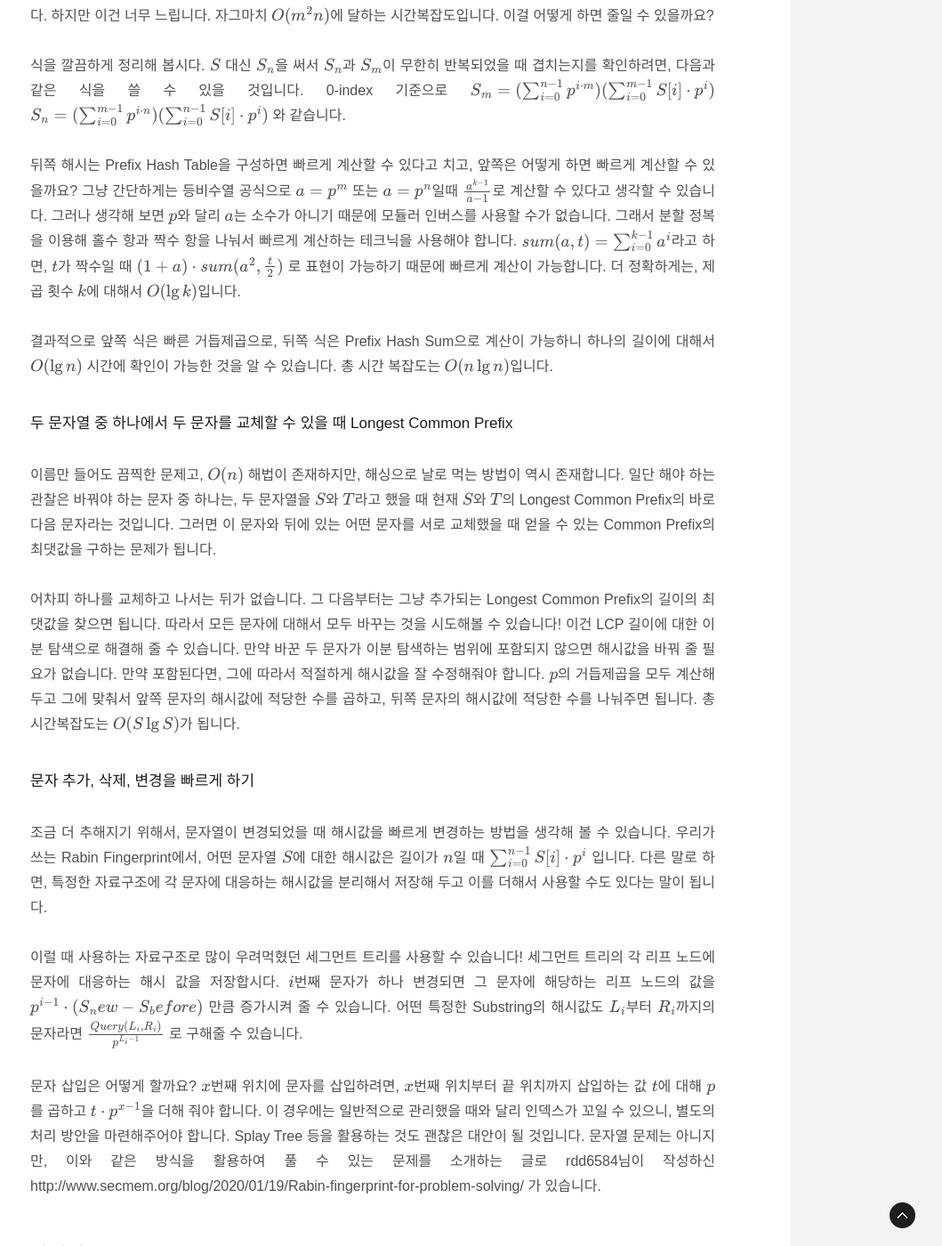
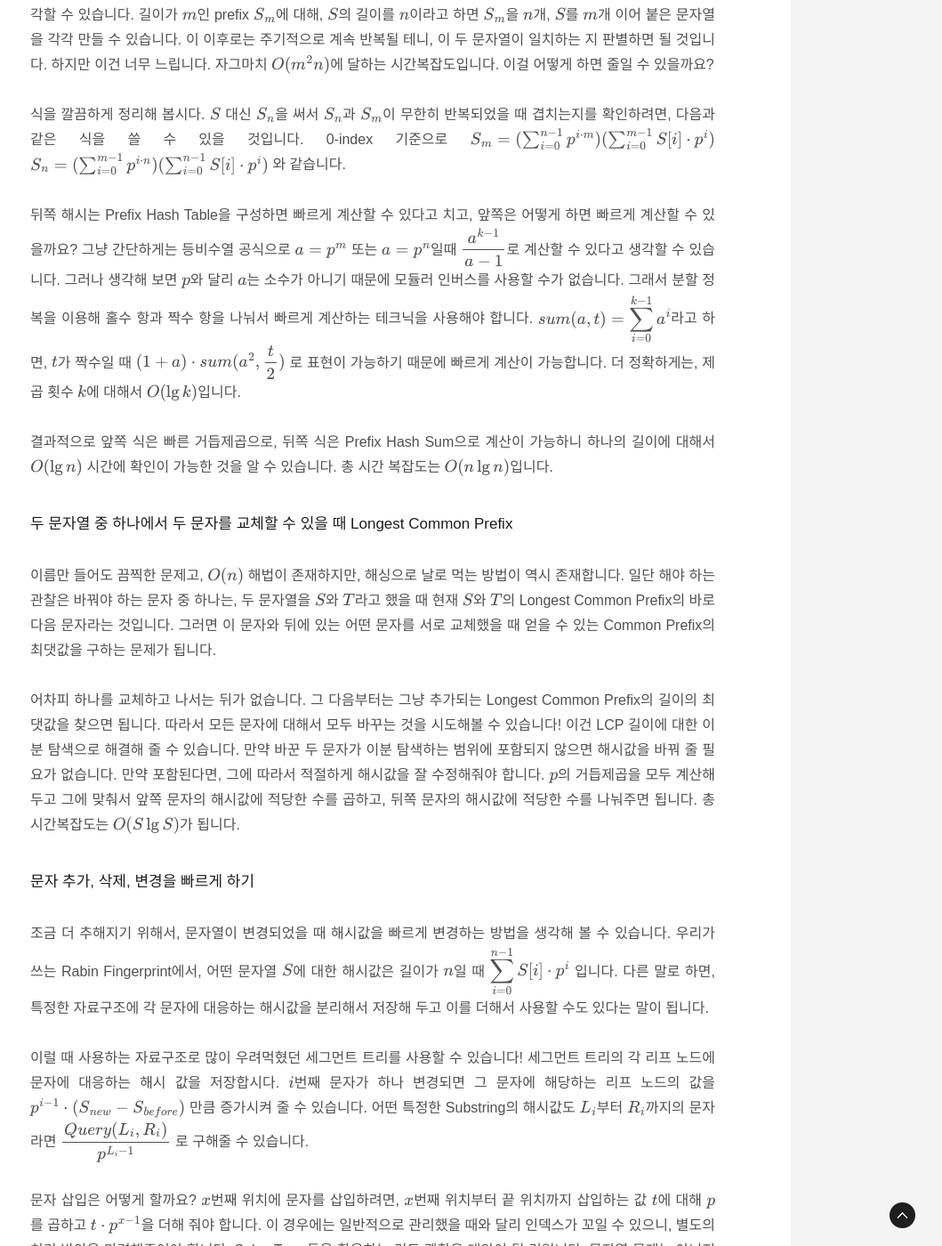
Before and after one commit to algoshitpo/algoshitpo.github.io, a Jekyll site: the page built from _posts/2020-02-08-hashingtechnique.md, in a window 1280 px wide and 1400 px high, scrolled down 3715 px. Shown: the whole window at 89% size, without its empty margins (221-1280 px from the left). Built offline with Jekyll 4.4.1, drawn with Linux system fonts in a browser that asks for light colours; some web fonts are replaced; formulas are drawn with MathJax 3; some of the changed text lies outside the part shown.

Commit message:
minor change 2

```diff
--- a/_posts/2020-02-08-hashingtechnique.md
+++ b/_posts/2020-02-08-hashingtechnique.md
@@ -26,7 +26,7 @@ ACM-ICPC 등에서 주로 출제되는 문자열 문제는 일반적으로 KMP,
 
 다음으로 해결할 수 있는 문제를 소개하기 전에 혹시 모르시는 분들을 위해서 Prefix Hash Table에 대해서 설명하려고 합니다. Prefix Hash Table이란 그냥 단순하게 문자열 $S$에 대해 1번째 문자부터 $S$번째 문자까지 처음 $x$개의 문자로 구성된 문자열의 해시값을 저장해 놓은 것을 말합니다. 일반적으로 롤링 해시에서는 길이를 고정시키고 문자를 하나씩만 변화시키면서 해시값을 계산하기 때문에, 문자가 추가될 때 새로운 값을 더해 주고 문자가 제거될 때 추가했던 값을 빼 주는 식으로 간단하게 계산할 수 있었습니다. 하지만 어떤 문자열에 대하여 임의의 substring의 해시값을 구하고 싶다면 어떨까요? 그렇게 어렵지 않습니다.
 
-편의를 위해 0-index를 사용하겠습니다. $k$번째 문자까지의 해시값은 해시 상수가 $p$이고 모듈러가 $M$일 때 , $ H_k = \sum_{i=0}^{k} S_i  \cdot p^i \space mod \space M $ 이 됩니다. 이때 $L$번째 문자부터 $R$번째 문자까지의 substring 해시값은 $ \sum_{i=L}^{R} S_i  \cdot p^{i-L} \space mod \space M $ 이므로, $ \frac{ H_R - H_{L-1} }{ p^L } $ 로 계산할 수 있습니다. 모듈러가 있는 상황에서 나누기 위해서는 모듈러 인버스를 찾아야 하는데, $M$을 적절한 소수로 미리 설정해 두었다면 페르마 소정리를 통해 $p^k$에 대한 모듈러 인버스를 빠른 거듭제곱법으로 $O(\lg K)$에 찾아줄 수 있습니다. 따라서 처음에 Prefix Hash Table을 $O(S)$에 계산해 둔다면 이후에는 임의의 substring의 해시값을 $O(\lg S)$에 찾아줄 수 있겠습니다. 쿼리가 꽤 많은 것이 보장된다면 모든 경우의 모듈러 인버스를 $O(S)$에 미리 전처리 해둘 수도 있습니다. 이건 문제에 따라서 다르게 쓸 수 있는 영역이겠네요.
+편의를 위해 0-index를 사용하겠습니다. $k$번째 문자까지의 해시값은 해시 상수가 $p$이고 모듈러가 $M$일 때 , $\displaystyle H_k = \sum_{i=0}^{k} S_i  \cdot p^i \space mod \space M $ 이 됩니다. 이때 $L$번째 문자부터 $R$번째 문자까지의 substring 해시값은 $\displaystyle \sum_{i=L}^{R} S_i  \cdot p^{i-L} \space mod \space M $ 이므로, $\displaystyle \frac{ H_R - H_{L-1} }{ p^L } $ 로 계산할 수 있습니다. 모듈러가 있는 상황에서 나누기 위해서는 모듈러 인버스를 찾아야 하는데, $M$을 적절한 소수로 미리 설정해 두었다면 페르마 소정리를 통해 $p^k$에 대한 모듈러 인버스를 빠른 거듭제곱법으로 $O(\lg K)$에 찾아줄 수 있습니다. 따라서 처음에 Prefix Hash Table을 $O(S)$에 계산해 둔다면 이후에는 임의의 substring의 해시값을 $O(\lg S)$에 찾아줄 수 있겠습니다. 쿼리가 꽤 많은 것이 보장된다면 모든 경우의 모듈러 인버스를 $O(S)$에 미리 전처리 해둘 수도 있습니다. 이건 문제에 따라서 다르게 쓸 수 있는 영역이겠네요.
 
 ## 팰린드롬과 관련된 문제들
 
@@ -64,7 +64,7 @@ ACM-ICPC 등에서 주로 출제되는 문자열 문제는 일반적으로 KMP,
 $$ S_n = (\sum_{i=0}^{m-1} p^{i \cdot n}) (\sum_{i=0}^{n-1}S[i] \cdot p^i) $$
 와 같습니다.
 
-뒤쪽 해시는 Prefix Hash Table을 구성하면 빠르게 계산할 수 있다고 치고, 앞쪽은 어떻게 하면 빠르게 계산할 수 있을까요? 그냥 간단하게는 등비수열 공식으로 $a=p^m$ 또는 $a=p^n$일때 $ \frac{ a^{k-1}}{a-1}$로 계산할 수 있다고 생각할 수 있습니다. 그러나 생각해 보면 $p$와 달리 $a$는 소수가 아니기 때문에 모듈러 인버스를 사용할 수가 없습니다. 그래서 분할 정복을 이용해 홀수 항과 짝수 항을 나눠서 빠르게 계산하는 테크닉을 사용해야 합니다. $sum(a,t) = \sum_{i=0}^{k-1} a^i$라고 하면, $t$가 짝수일 때 $(1+a) \cdot sum(a^2, \frac{t}{2})$ 로 표현이 가능하기 때문에 빠르게 계산이 가능합니다. 더 정확하게는, 제곱 횟수 $k$에 대해서 $O(\lg k)$입니다.
+뒤쪽 해시는 Prefix Hash Table을 구성하면 빠르게 계산할 수 있다고 치고, 앞쪽은 어떻게 하면 빠르게 계산할 수 있을까요? 그냥 간단하게는 등비수열 공식으로 $a=p^m$ 또는 $a=p^n$일때 $ \displaystyle \frac{ a^{k-1}}{a-1}$로 계산할 수 있다고 생각할 수 있습니다. 그러나 생각해 보면 $p$와 달리 $a$는 소수가 아니기 때문에 모듈러 인버스를 사용할 수가 없습니다. 그래서 분할 정복을 이용해 홀수 항과 짝수 항을 나눠서 빠르게 계산하는 테크닉을 사용해야 합니다. $\displaystyle sum(a,t) = \sum_{i=0}^{k-1} a^i$라고 하면, $t$가 짝수일 때 $\displaystyle (1+a) \cdot sum(a^2, \frac{t}{2})$ 로 표현이 가능하기 때문에 빠르게 계산이 가능합니다. 더 정확하게는, 제곱 횟수 $k$에 대해서 $O(\lg k)$입니다.
 
 결과적으로 앞쪽 식은 빠른 거듭제곱으로, 뒤쪽 식은 Prefix Hash Sum으로 계산이 가능하니 하나의 길이에 대해서 $O(\lg n)$ 시간에 확인이 가능한 것을 알 수 있습니다. 총 시간 복잡도는 $O(n \lg n)$입니다.
 
@@ -76,9 +76,9 @@ $$ S_n = (\sum_{i=0}^{m-1} p^{i \cdot n}) (\sum_{i=0}^{n-1}S[i] \cdot p^i) $$
 
 #### 문자 추가, 삭제, 변경을 빠르게 하기
 
-조금 더 추해지기 위해서, 문자열이 변경되었을 때 해시값을 빠르게 변경하는 방법을 생각해 볼 수 있습니다. 우리가 쓰는 Rabin Fingerprint에서, 어떤 문자열 $S$에 대한 해시값은 길이가 $n$일 때 $\sum_{i=0}^{n-1}S[i] \cdot p^i$ 입니다. 다른 말로 하면, 특정한 자료구조에 각 문자에 대응하는 해시값을 분리해서 저장해 두고 이를 더해서 사용할 수도 있다는 말이 됩니다.
+조금 더 추해지기 위해서, 문자열이 변경되었을 때 해시값을 빠르게 변경하는 방법을 생각해 볼 수 있습니다. 우리가 쓰는 Rabin Fingerprint에서, 어떤 문자열 $S$에 대한 해시값은 길이가 $n$일 때 $\displaystyle \sum_{i=0}^{n-1}S[i] \cdot p^i$ 입니다. 다른 말로 하면, 특정한 자료구조에 각 문자에 대응하는 해시값을 분리해서 저장해 두고 이를 더해서 사용할 수도 있다는 말이 됩니다.
 
-이럴 때 사용하는 자료구조로 많이 우려먹혔던 세그먼트 트리를 사용할 수 있습니다! 세그먼트 트리의 각 리프 노드에 문자에 대응하는 해시 값을 저장합시다. $i$번째 문자가 하나 변경되면 그 문자에 해당하는 리프 노드의 값을 $p^{i-1} \cdot (S_new-S_before)$ 만큼 증가시켜 줄 수 있습니다. 어떤 특정한 Substring의 해시값도 $L_i$부터 $R_i$까지의 문자라면 $\frac {Query(L_i,R_i)} {p^{L_i - 1}}$ 로 구해줄 수 있습니다.
+이럴 때 사용하는 자료구조로 많이 우려먹혔던 세그먼트 트리를 사용할 수 있습니다! 세그먼트 트리의 각 리프 노드에 문자에 대응하는 해시 값을 저장합시다. $i$번째 문자가 하나 변경되면 그 문자에 해당하는 리프 노드의 값을 $p^{i-1} \cdot (S_{new}-S_{before})$ 만큼 증가시켜 줄 수 있습니다. 어떤 특정한 Substring의 해시값도 $L_i$부터 $R_i$까지의 문자라면 $ \displaystyle \frac {Query(L_i,R_i)} {p^{L_i - 1}}$ 로 구해줄 수 있습니다.
 
 문자 삽입은 어떻게 할까요? $x$번째 위치에 문자를 삽입하려면, $x$번째 위치부터 끝 위치까지 삽입하는 값 $t$에 대해 $p$를 곱하고 $t \cdot p^{x-1} $을 더해 줘야 합니다. 이 경우에는 일반적으로 관리했을 때와 달리 인덱스가 꼬일 수 있으니, 별도의 처리 방안을 마련해주어야 합니다. Splay Tree 등을 활용하는 것도 괜찮은 대안이 될 것입니다. 문자열 문제는 아니지만, 이와 같은 방식을 활용하여 풀 수 있는 문제를 소개하는 글로 rdd6584님이 작성하신 http://www.secmem.org/blog/2020/01/19/Rabin-fingerprint-for-problem-solving/ 가 있습니다.
 
```
